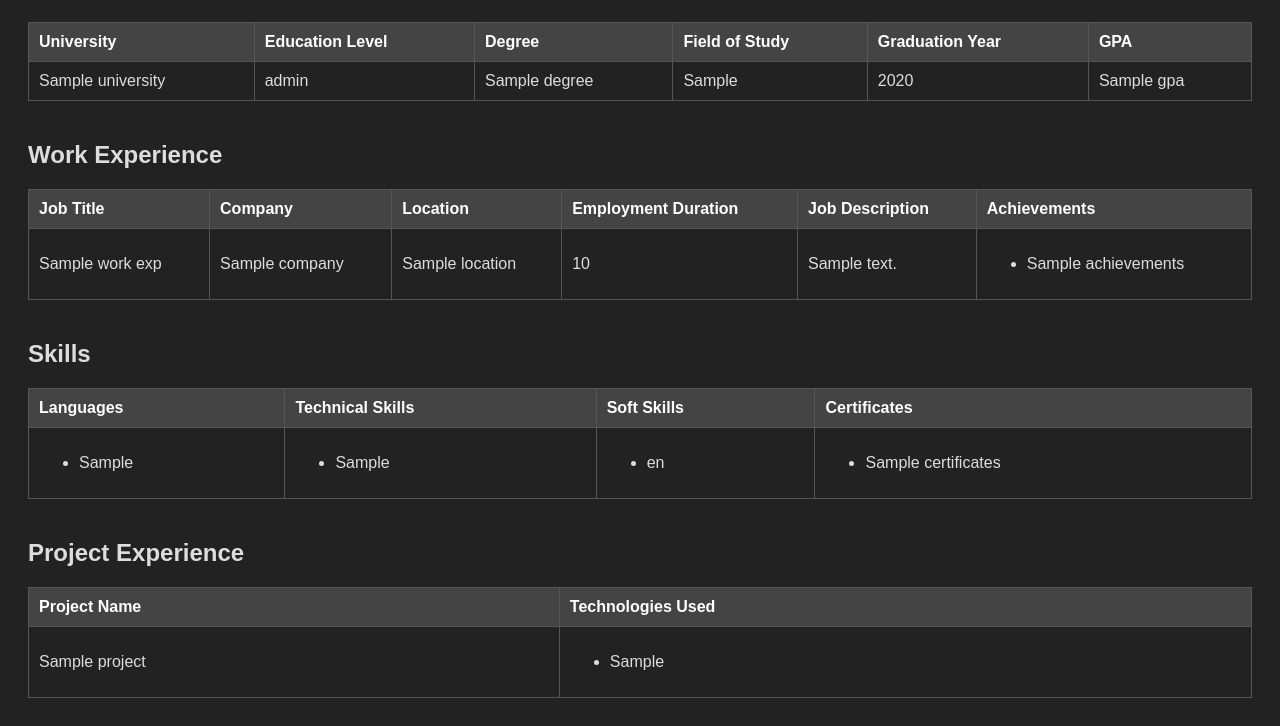
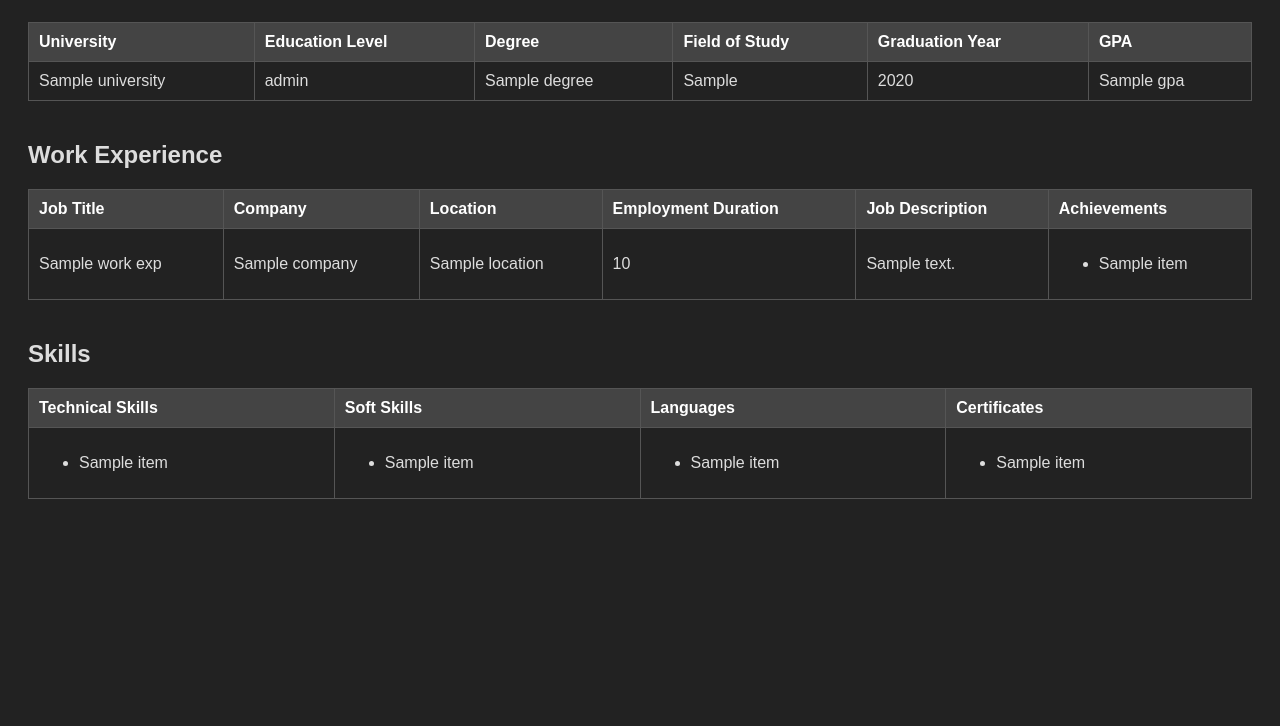
Before and after one commit to alvarolj23/CF-parser, a Flask app: template application/templates/resume.html in a window 1280 px wide. Shown: the part 327-1053 px from the top of the page. After the commit the page ends 826 px from the top, so only its background shows below. Run offline with Flask 3, Linux system fonts and the light colour scheme; the template is opened without the code that fills it: most values are stand-ins (such as "Sample title", 1, 10 or a date in 2020); parts of the project's set-up code (start-up, migrations or seed data) failed here and were passed over.

Commit message:
Working version, check the two comments added in the end of the prompt

```diff
--- a/application/server.py
+++ b/application/server.py
@@ -77,22 +77,12 @@
 
 def decompose_skills(skills):
     decomposed_skills = {
-        'languages': skills[0]['languages'],
-        'technical_skills': skills[0]['technical_skills'],
-        'soft_skills': skills[0]['soft_skills'],
-        'certificates': skills[0]['certificates']
+        'technical_skills': skills['technical_skills'],
+        'soft_skills': skills['soft_skills'],
+        'languages': skills['languages'],
+        'certificates': skills['certificates']
     }
     return decomposed_skills
-
-
-def decompose_project_experience(project_experience):
-    decomposed_projects = []
-    for project in project_experience:
-        decomposed_projects.append({
-            'project_name': project['project_name'],
-            'technologies_used': project['technologies_used']
-        })
-    return decomposed_projects
 
 
 @app.route('/resume/<name>')
@@ -105,7 +95,6 @@
     resume_data['education'] = decompose_education(resume_data['education'])
     resume_data['work_experience'] = decompose_work_experience(resume_data['work_experience'])
     resume_data['skills'] = decompose_skills(resume_data['skills'])
-    resume_data['project_experience'] = decompose_project_experience(resume_data['project_experience'])
 
     return render_template('resume.html', resume_data=resume_data)
 
--- a/application/templates/resume.html
+++ b/application/templates/resume.html
@@ -120,7 +120,7 @@
                     <td>{{ work_exp.job_description }}</td>
                     <td>
                         <ul>
-                            {% for item in work_exp.achievements.split('\n') %}
+                            {% for item in work_exp.achievements %}
                                 <li>{{ item }}</li>
                             {% endfor %}
                         </ul>
@@ -135,9 +135,9 @@
     <table>
         <thead>
             <tr>
-                <th>Languages</th>
                 <th>Technical Skills</th>
                 <th>Soft Skills</th>
+                <th>Languages</th>
                 <th>Certificates</th>
             </tr>
         </thead>
@@ -145,28 +145,28 @@
             <tr>
                 <td>
                     <ul>
-                        {% for item in resume_data.skills.technical_skills.split('\n') %}
+                        {% for item in resume_data.skills.technical_skills %}
                             <li>{{ item }}</li>
                         {% endfor %}
                     </ul>
                 </td>
                 <td>
                     <ul>
-                        {% for item in resume_data.skills.soft_skills.split('\n') %}
+                        {% for item in resume_data.skills.soft_skills %}
                             <li>{{ item }}</li>
                         {% endfor %}
                     </ul>
                 </td>
                 <td>
                     <ul>
-                        {% for item in resume_data.skills.languages.split('\n') %}
+                        {% for item in resume_data.skills.languages %}
                             <li>{{ item }}</li>
                         {% endfor %}
                     </ul>
                 </td>
                 <td>
                     <ul>
-                        {% for item in resume_data.skills.certificates.split('\n') %}
+                        {% for item in resume_data.skills.certificates %}
                             <li>{{ item }}</li>
                         {% endfor %}
                     </ul>
@@ -175,29 +175,5 @@
         </tbody>
     </table>
 
-    <!-- Display project experience -->
-    <h2>Project Experience</h2>
-    <table>
-        <thead>
-            <tr>
-                <th>Project Name</th>
-                <th>Technologies Used</th>
-            </tr>
-        </thead>
-        <tbody>
-            {% for project in resume_data.project_experience %}
-                <tr>
-                    <td>{{ project.project_name }}</td>
-                    <td>
-                        <ul>
-                            {% for item in project.technologies_used.split('\n') %}
-                                <li>{{ item }}</li>
-                            {% endfor %}
-                        </ul>
-                    </td>
-                </tr>
-            {% endfor %}
-        </tbody>
-    </table>
 </body>
 </html>
```
Also changed, not shown: application/parser.py (+48 -9 lines), 2 other files.
